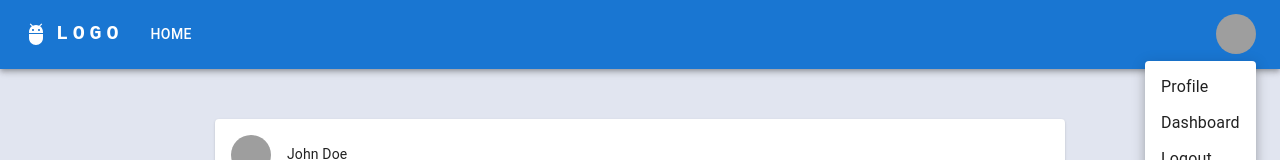
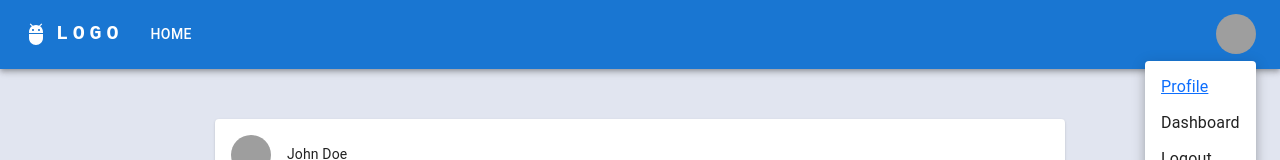
Before and after one commit to Price2/Final_Project_FrontEnd, a React (Create React App) app in the folder employee-of-month/: page / in a window 1280 px wide. Both pictures are taken after a click on the button "Open settings". Shown: the top 160 px of the page. Built offline with nearby package versions, Linux system fonts and the light colour scheme; grey boxes are pictures that could not be loaded.

Commit message:
- Added routes

```diff
--- a/employee-of-month/src/App.js
+++ b/employee-of-month/src/App.js
@@ -32,7 +32,7 @@ function App() {
       <BrowserRouter>
 
         <Routes>
-          <Route exact path="/" element={
+          <Route path="/" element={
             <>
               <Navbar />
               {posts.map((post) => (
@@ -43,7 +43,8 @@ function App() {
             </>
           }>
           </Route>
-          <Route path="profile" element={
+
+          <Route path="/profile" element={
             <>
               <Navbar />
               <Profile />
@@ -52,7 +53,6 @@ function App() {
           }>
           </Route>
           <Route path="/login" element={
-
             <>
               <Navbar />
               <Login />
@@ -61,6 +61,10 @@ function App() {
           }>
 
           </Route>
+
+
+
+
         </Routes>
       </BrowserRouter>
     </>
--- a/employee-of-month/src/components/Navbar.js
+++ b/employee-of-month/src/components/Navbar.js
@@ -12,6 +12,7 @@ import Button from '@mui/material/Button';
 import Tooltip from '@mui/material/Tooltip';
 import MenuItem from '@mui/material/MenuItem';
 import AdbIcon from '@mui/icons-material/Adb';
+import { Link, useNavigate } from 'react-router-dom';
 
 const pages = ['Home'];
 const settings = ['Profile', 'Dashboard', 'Logout'];
@@ -19,6 +20,8 @@ const settings = ['Profile', 'Dashboard', 'Logout'];
 function ResponsiveAppBar() {
   const [anchorElNav, setAnchorElNav] = React.useState(null);
   const [anchorElUser, setAnchorElUser] = React.useState(null);
+  const navigate = useNavigate();
+
 
   const handleOpenNavMenu = (event) => {
     setAnchorElNav(event.currentTarget);
@@ -28,6 +31,7 @@ function ResponsiveAppBar() {
   };
 
   const handleCloseNavMenu = () => {
+    navigate("/");
     setAnchorElNav(null);
   };
 
@@ -45,7 +49,7 @@ function ResponsiveAppBar() {
             variant="h6"
             noWrap
             component="a"
-            href="#app-bar-with-responsive-menu"
+            href="/"
             sx={{
               mr: 2,
               display: { xs: 'none', md: 'flex' },
@@ -89,9 +93,11 @@ function ResponsiveAppBar() {
               }}
             >
               {pages.map((page) => (
+
                 <MenuItem key={page} onClick={handleCloseNavMenu}>
-                  <Typography textAlign="center">{page}</Typography>
-                </MenuItem>
+                    <Typography textAlign="center">{page}</Typography>
+                  </MenuItem>
+
               ))}
             </Menu>
           </Box>
@@ -150,9 +156,16 @@ function ResponsiveAppBar() {
             >
               {settings.map((setting) => (
                 <MenuItem key={setting} onClick={handleCloseUserMenu}>
-                  <Typography textAlign="center">{setting}</Typography>
+                  {setting === 'Profile' ? (
+                    <Link to="/profile" sx={{ textDecoration: "none" }}>
+                      <Typography textAlign="center">{setting}</Typography>
+                    </Link>
+                  ) : (
+                    <Typography textAlign="center">{setting}</Typography>
+                  )}
                 </MenuItem>
               ))}
+
             </Menu>
           </Box>
         </Toolbar>
```
